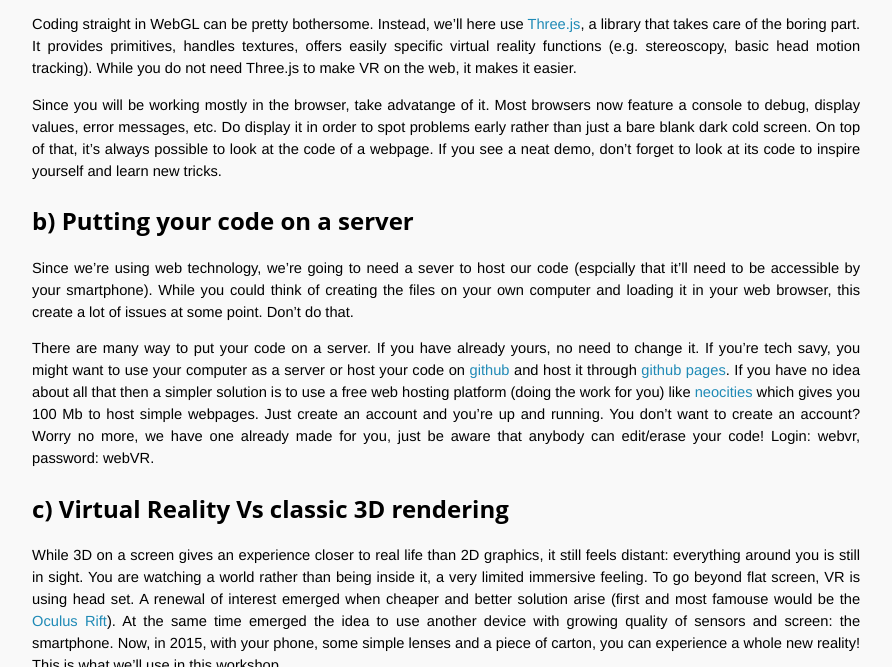
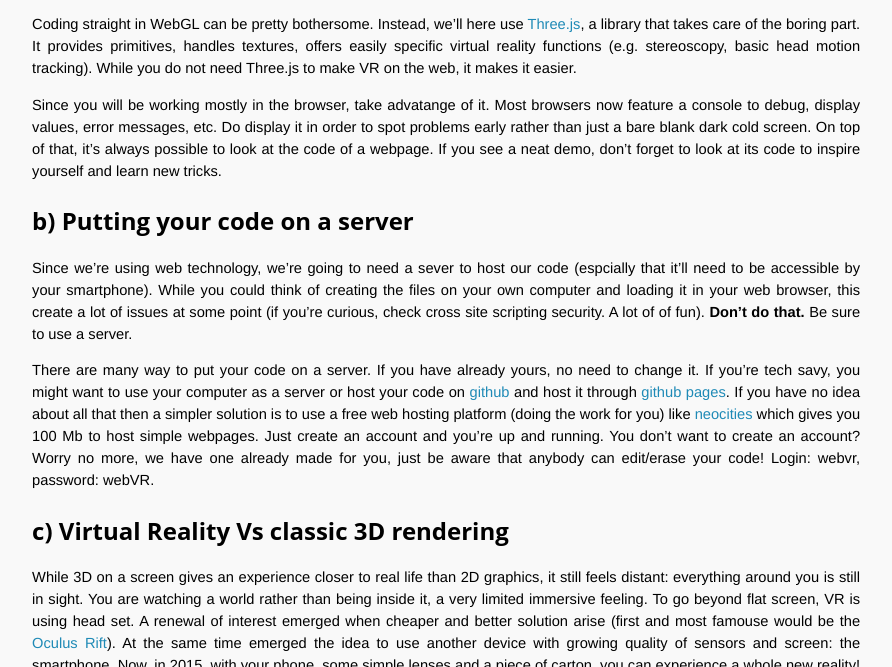
Before and after one commit to OpenTechSchool-Brussels/webVR-for-3D-graphics-and-music, a Jekyll site: the page built from Setting-up.markdown, in a window 1280 px wide and 900 px high, scrolled down 1250 px, cut to the strip 0-667 px from the top of the window. Shown: the whole strip, without its empty margins (324-1216 px from the left). Built offline with Jekyll 4.4.1, drawn with Linux system fonts in a browser that asks for light colours; Markdown is read by kramdown in place of the engine named in the settings.

Commit message:
Update Setting-up.markdown

```diff
--- a/Setting-up.markdown
+++ b/Setting-up.markdown
@@ -26,7 +26,7 @@ Coding straight in WebGL can be pretty bothersome. Instead, we'll here use [Thre
 Since you will be working mostly in the browser, take advatange of it. Most browsers now feature a console to debug, display values, error messages, etc. Do display it in order to spot problems early rather than just a bare blank dark cold screen. On top of that, it's always possible to look at the code of a webpage. If you see a neat demo, don't forget to look at its code to inspire yourself and learn new tricks.
 
 ## b) Putting your code on a server
-Since we're using web technology, we're going to need a sever to host our code (espcially that it'll need to be accessible by your smartphone). While you could think of creating the files on your own computer and loading it in your web browser, this create a lot of issues at some point. Don't do that.
+Since we're using web technology, we're going to need a sever to host our code (espcially that it'll need to be accessible by your smartphone). While you could think of creating the files on your own computer and loading it in your web browser, this create a lot of issues at some point (if you're curious, check cross site scripting security. A lot of of fun). **Don't do that.** Be sure to use a server.
 
 There are many way to put your code on a server. If you have already yours, no need to change it. If you're tech savy, you might want to use your computer as a server or host your code on [github](https://pages.github.com/) and host it through [github pages](https://pages.github.com/). If you have no idea about all that then a simpler solution is to use a free web hosting platform (doing the work for you) like [neocities](https://neocities.org/) which gives you 100 Mb to host simple webpages. Just create an account and you're up and running. You don't want to create an account? Worry no more, we have one already made for you, just be aware that anybody can edit/erase your code! Login: webvr, password: webVR.
 
```
